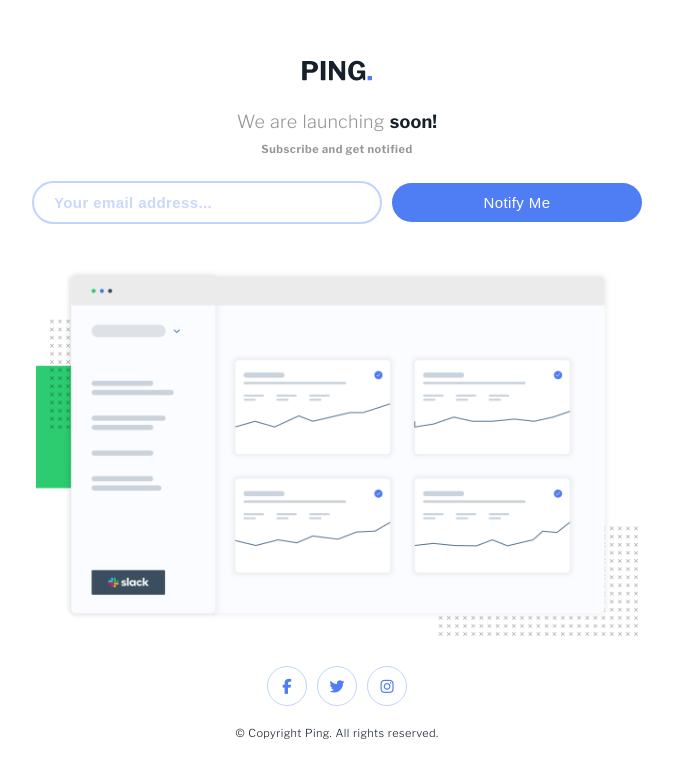
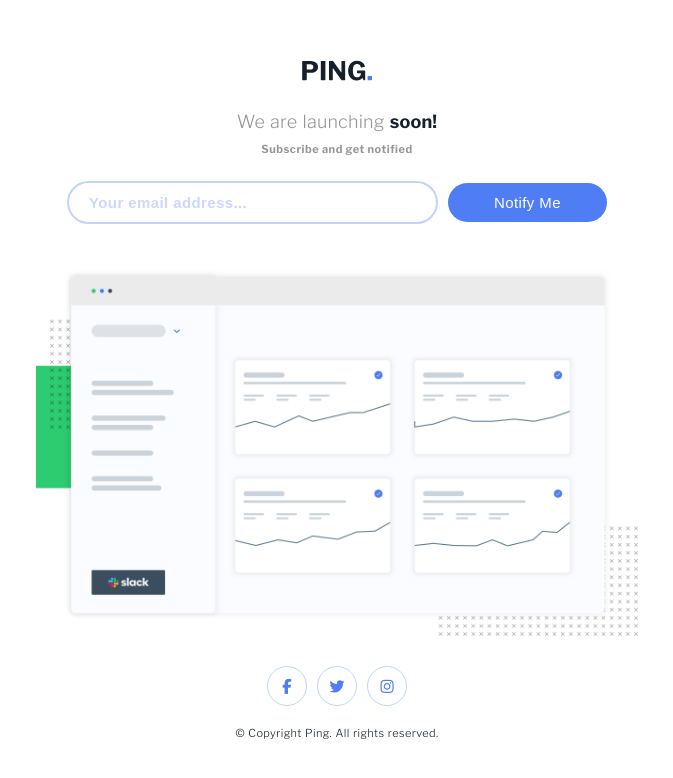
Before and after one commit to amirhossein-peyvand/ping-coming-soon-page-master, a React (Vite) app: page / in a window 1280 px wide. Shown: the top 778 px of the page, without its empty margins (303-976 px from the left). Built offline with nearby package versions, Linux system fonts and the light colour scheme.

Commit message:
Make the form interactive using react-hook-form

```diff
--- a/package.json
+++ b/package.json
@@ -10,10 +10,13 @@
     "preview": "vite preview"
   },
   "dependencies": {
+    "@hookform/resolvers": "^3.3.2",
     "react": "^18.2.0",
     "react-dom": "^18.2.0",
     "react-hook-form": "^7.47.0",
-    "sass": "^1.69.5"
+    "react-responsive": "^9.0.2",
+    "sass": "^1.69.5",
+    "zod": "^3.22.4"
   },
   "devDependencies": {
     "@types/react": "^18.2.15",
--- a/src/App.tsx
+++ b/src/App.tsx
@@ -1,8 +1,36 @@
-import "./sass/App.scss";
+import { zodResolver } from "@hookform/resolvers/zod";
+import { FieldValues, useForm } from "react-hook-form";
+import z from "zod";
 import illustration from "./assets/illustration-dashboard.png";
 import logo from "./assets/logo.svg";
+import "./sass/App.scss";
+import { useMediaQuery } from "react-responsive";
+
+const schema = z.object({
+  email: z
+    .string()
+    .min(8, { message: "Please provide a valid email address" })
+    .max(40, { message: "Please provide a valid email address" })
+    .regex(
+      /^[a-zA-Z0-9.!#$%&'*+/=?^_`{|}~-]+@[a-zA-Z0-9-]+(?:\.[a-zA-Z0-9-]+)*$/,
+      { message: "Please provide a valid email address" }
+    ),
+});
+type FormData = z.infer<typeof schema>;
 
 function App() {
+  const isGreaterThan1000px = useMediaQuery({ query: "(min-width:1000px)" });
+  const {
+    register,
+    handleSubmit,
+    formState: { errors },
+  } = useForm<FormData>({ resolver: zodResolver(schema) });
+  const onSubmit = (event: FieldValues) => console.log(event);
+
+  const errorMessage = errors.email && (
+    <p className="errorMessage">{errors.email.message}</p>
+  );
+
   return (
     <div className="app">
       <header>
@@ -16,11 +44,17 @@
             </h1>
             <p className="desc">Subscribe and get notified</p>
           </div>
-          <form>
+          <form onSubmit={handleSubmit(onSubmit)}>
             <div className="formGroup">
-              <input type="email" placeholder="Your email address..." />
+              <input
+                {...register("email")}
+                type="email"
+                placeholder="Your email address..."
+              />
+              {!isGreaterThan1000px && errorMessage}
+              <button className="submitBtn">Notify Me</button>
             </div>
-            <button className="submitBtn">Notify Me</button>
+            {isGreaterThan1000px && errorMessage}
           </form>
         </section>
         <section className="illustrationImageContainer">
--- a/src/sass/App.scss
+++ b/src/sass/App.scss
@@ -1,4 +1,8 @@
 @import "./colors.scss";
+
+.errorMessage {
+  color: $light-red;
+}
 
 .app {
   align-items: center;
@@ -59,6 +63,10 @@
 
         .formGroup {
           width: 100%;
+          display: flex;
+          flex-direction: column;
+          row-gap: 1rem;
+          align-items: center;
 
           input {
             border-radius: 30px;
@@ -70,7 +78,7 @@
             outline: none;
             padding: 1.1rem 1.1rem 1.1rem 2rem;
             transition: all 0.3s;
-            width: 90%;
+            width: 100%;
           }
 
           input::placeholder {
@@ -83,6 +91,11 @@
           input:focus {
             border-color: $blue;
           }
+
+          .errorMessage {
+            align-self: flex-start;
+            margin-left: 2rem;
+            margin-top: -0.3rem;
           }
 
           button {
@@ -95,11 +108,12 @@
             letter-spacing: 0.4px;
             padding: 1.1rem;
             transition: all 0.3s;
-          width: 90%;
+            width: 100%;
           }
 
           button:hover {
             opacity: 0.9;
+          }
         }
       }
     }
@@ -186,10 +200,9 @@
             input::placeholder {
               font-size: 2rem;
             }
-          }
-
             button {
               font-size: 2rem;
+            }
           }
         }
       }
@@ -239,26 +252,35 @@
         }
 
         form {
+          flex-direction: column;
+          justify-content: center;
+          align-items: center;
+          column-gap: 1rem;
+          width: 60rem;
+          margin: 0 auto;
+
+          .formGroup {
+            width: 54rem;
             flex-direction: row;
-          justify-content: center;
             column-gap: 1rem;
 
-          .formGroup {
-            width: 35rem;
-
             input {
-              width: 100%;
+              width: 70%;
               font-size: 1.5rem;
             }
 
             input::placeholder {
               font-size: 1.5rem;
             }
+            button {
+              width: 30%;
+              font-size: 1.5rem;
+            }
           }
 
-          button {
-            width: 25rem;
-            font-size: 1.5rem;
+          .errorMessage {
+            align-self: flex-start;
+            margin-left: 5.3rem;
           }
         }
       }
```
Also changed, not shown: 1 other file (tests, documents, lock files or other folders). Lines whose indentation alone changed are shown as unchanged.
